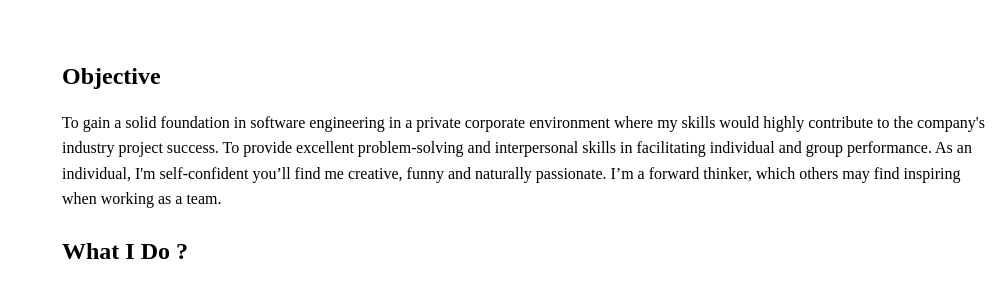
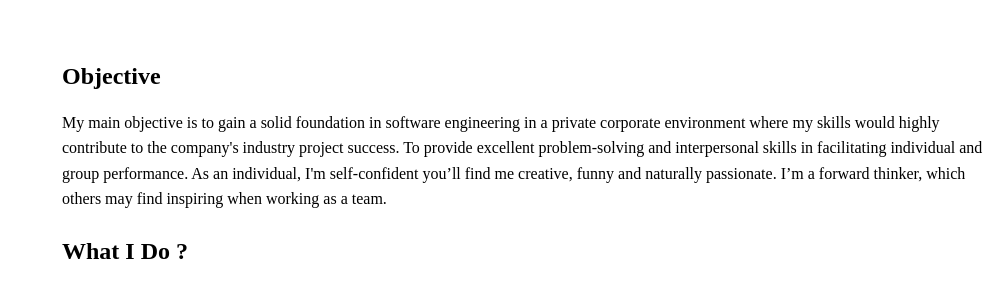
Before and after one commit to spurthinaveli98/spurthinaveli98.github.io, a plain HTML site: page About.html in a window 1280 px wide. Shown: the part 137-424 px from the top of the page, 272-1280 px from the left. Drawn offline with Linux system fonts and the light colour scheme.

Commit message:
Update About.html

```diff
--- a/About.html
+++ b/About.html
@@ -39,7 +39,7 @@
     <br><br>
 
               <h2>Objective</h2>
-              <div class="b">To gain a solid foundation in software engineering in a private corporate
+              <div class="b">My main objective is to gain a solid foundation in software engineering in a private corporate
 
  environment where my skills would highly contribute to the company's industry project success.
 
```
